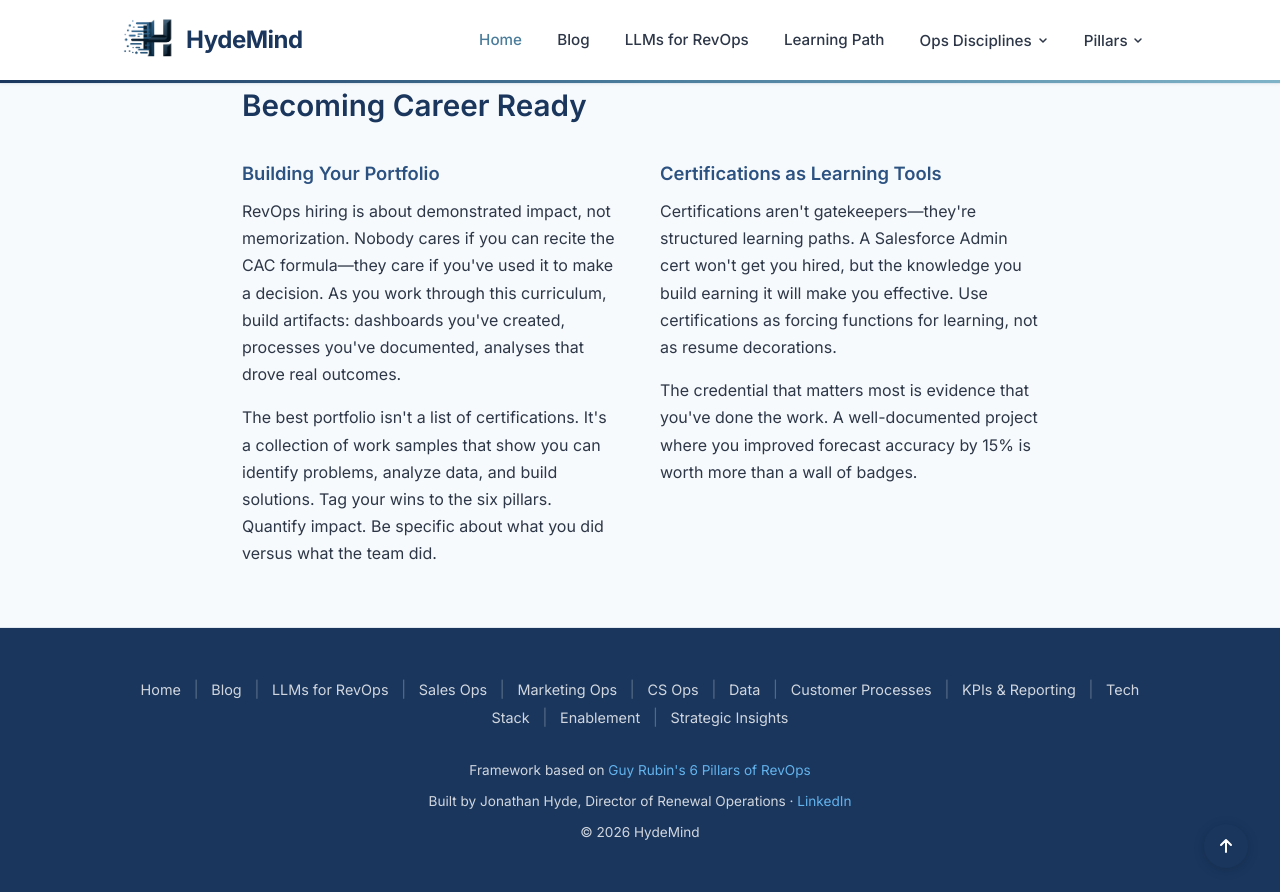
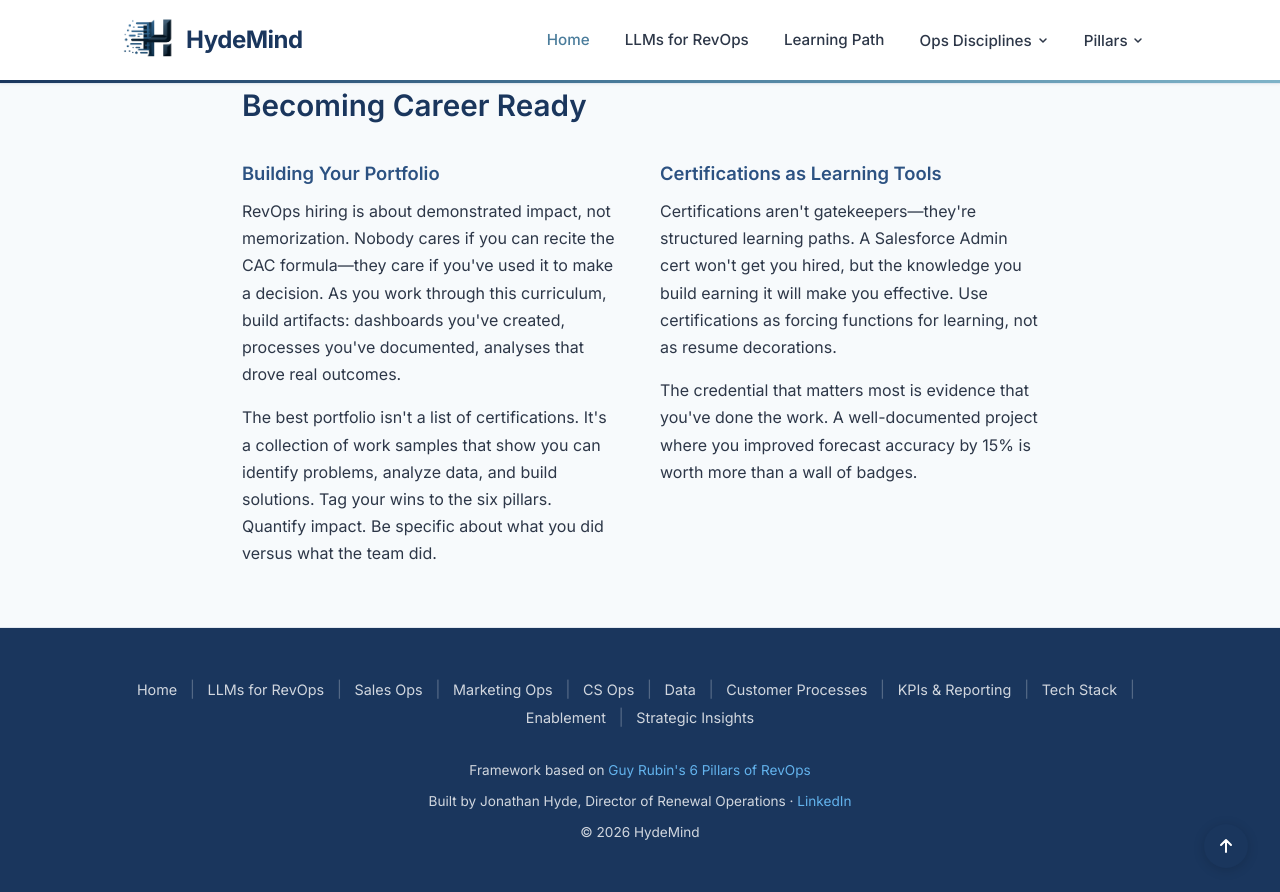
Before and after one commit to jandhyde/hydemind, a Jekyll site: the page built from index.html, in a window 1280 px wide and 900 px high, scrolled down 3250 px. Shown: the top 892 px of the window. Built offline with Jekyll 4.4.1, drawn with Linux system fonts in a browser that asks for light colours.

Commit message:
Remove Blog from header and footer nav
Unlink only -- blog/, _posts/, and post layout left in place.
/blog/ still resolves by direct URL.

```diff
--- a/_includes/footer.html
+++ b/_includes/footer.html
@@ -2,8 +2,6 @@
   <div class="footer-container">
     <div class="footer-links">
       <a href="{{ '/' | relative_url }}">Home</a>
-      <span class="footer-sep">|</span>
-      <a href="{{ '/blog/' | relative_url }}">Blog</a>
       <span class="footer-sep">|</span>
       <a href="{{ '/llms-for-revops/' | relative_url }}">LLMs for RevOps</a>
       <span class="footer-sep">|</span>
--- a/_includes/header.html
+++ b/_includes/header.html
@@ -9,7 +9,6 @@
     </button>
     <nav class="site-nav" id="site-nav">
       <a href="{{ '/' | relative_url }}" class="nav-link{% if page.url == '/' %} active{% endif %}">Home</a>
-      <a href="{{ '/blog/' | relative_url }}" class="nav-link{% if page.url contains '/blog' %} active{% endif %}">Blog</a>
       <a href="{{ '/llms-for-revops/' | relative_url }}" class="nav-link{% if page.url == '/llms-for-revops/' %} active{% endif %}">LLMs for RevOps</a>
       <a href="{{ '/learning-path/' | relative_url }}" class="nav-link{% if page.url == '/learning-path/' %} active{% endif %}">Learning Path</a>
       <div class="nav-dropdown">
```
